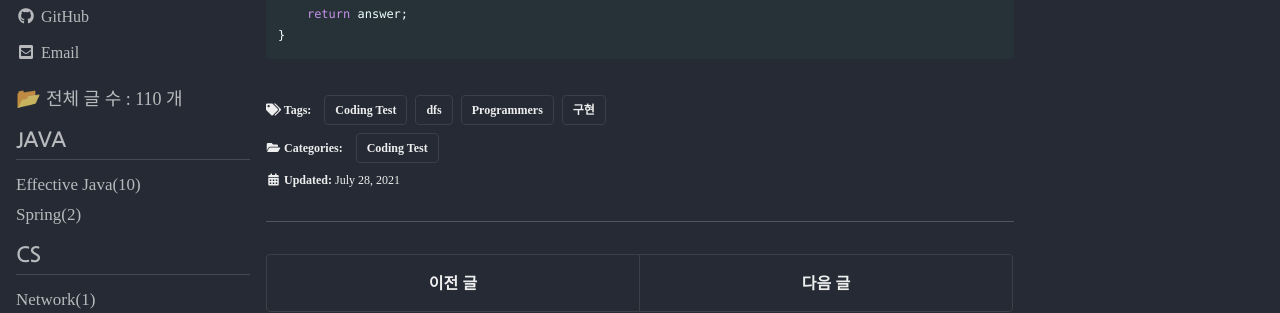
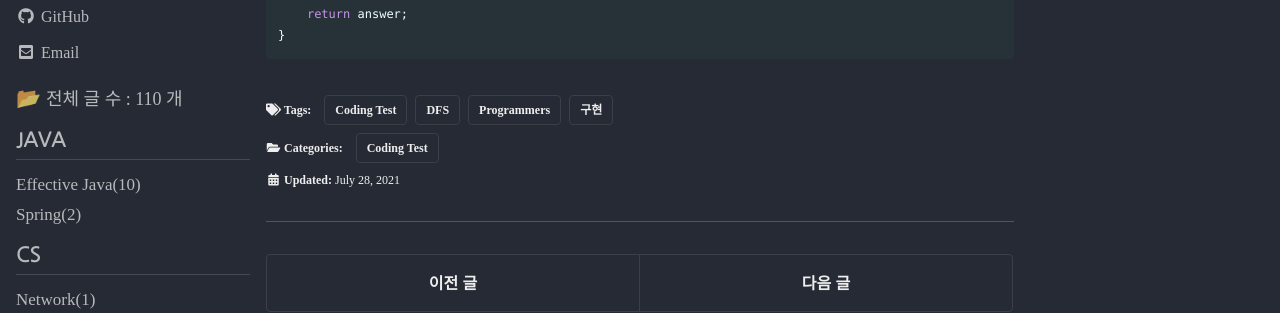
Before and after one commit to punsoo/punsoo.github.io, a Jekyll site: the page built from _posts/Coding-Test/2021-07-28-Programmers-삼각 달팽이.md, in a window 1280 px wide and 900 px high, scrolled down 1055 px. Shown: the part 157-470 px from the top of the window. Built offline with Jekyll 4.4.1, drawn with Linux system fonts in a browser that asks for light colours; cached includes are drawn as plain includes; some web fonts are replaced; comment, search, counter and statistics services are not loaded.

```diff
--- a/_posts/Coding-Test/2021-07-28-Programmers-삼각 달팽이.md
+++ b/_posts/Coding-Test/2021-07-28-Programmers-삼각 달팽이.md
@@ -18,7 +18,7 @@ toc_label: "목차"
 categories:
   - Coding Test
 tags:
-  - [Coding Test, Programmers, dfs, 구현]
+  - [Coding Test, Programmers, DFS, 구현]
 date: 2021-07-28
 last_modified_at: 2021-07-28
 ---
```
